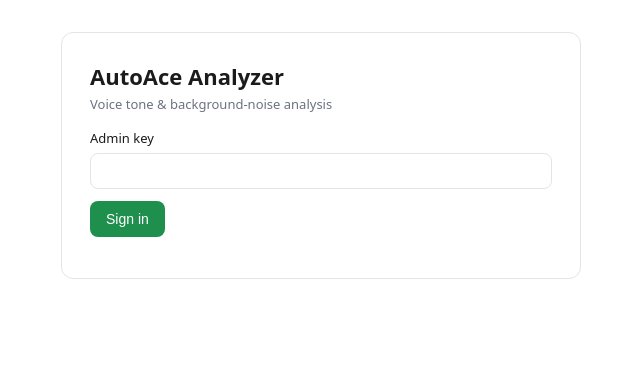
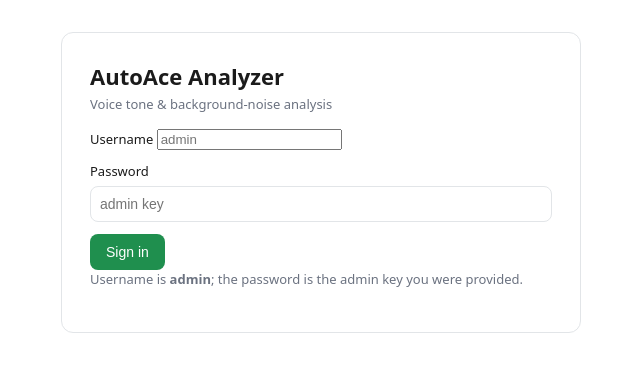
Before and after one commit to Mayank06711/autoace-voice-analyzer, a FastAPI app: page / in a window 1280 px wide. Shown: the top 372 px of the page, without its empty margins (319-959 px from the left). Run offline with FastAPI, Linux system fonts and the light colour scheme.

Commit message:
Add username and password login (username admin, password is the admin key)

```diff
--- a/app/api/routes.py
+++ b/app/api/routes.py
@@ -46,10 +46,10 @@ def app_page(request: Request):
 
 # ---------- JSON API (auth on all) ----------
 @router.post("/api/login")
-async def login(request: Request, admin_key: str = Form(...)):
+async def login(request: Request, username: str = Form(...), password: str = Form(...)):
     s = get_settings()
-    if not auth.verify_admin(admin_key, s):
-        return _err("unauthorized", "invalid admin key", 401)
+    if not auth.verify_login(username, password, s):
+        return _err("unauthorized", "invalid username or password", 401)
     resp = JSONResponse({"ok": True})
     # secure flag on HTTPS so the session cookie isn't sent in cleartext (off for local http)
     resp.set_cookie(auth.COOKIE, auth.make_token(s), httponly=True, samesite="lax",
--- a/app/config.py
+++ b/app/config.py
@@ -12,6 +12,7 @@ class Settings(BaseSettings):
 
     # --- env / auth ---
     env: str = "dev"                   # dev | production (production refuses default secrets)
+    admin_user: str = "admin"          # login username (case-insensitive); the password is admin_key
     admin_key: str = "changeme"
     session_secret: str = "dev-secret-change-me"
     max_upload_mb: int = 200           # reject uploads larger than this
--- a/app/templates/app.html
+++ b/app/templates/app.html
@@ -4,7 +4,7 @@
   <meta charset="utf-8">
   <meta name="viewport" content="width=device-width, initial-scale=1">
   <title>AutoAce — Dashboard</title>
-  <link rel="stylesheet" href="/static/app.css?v=10">
+  <link rel="stylesheet" href="/static/app.css?v=11">
 </head>
 <body>
   <main class="card wide">
@@ -57,6 +57,6 @@
       <div id="historyList" class="muted">Loading…</div>
     </section>
   </main>
-  <script src="/static/app.js?v=10"></script>
+  <script src="/static/app.js?v=11"></script>
 </body>
 </html>
--- a/app/templates/login.html
+++ b/app/templates/login.html
@@ -4,17 +4,25 @@
   <meta charset="utf-8">
   <meta name="viewport" content="width=device-width, initial-scale=1">
   <title>AutoAce — Sign in</title>
-  <link rel="stylesheet" href="/static/app.css?v=10">
+  <link rel="stylesheet" href="/static/app.css?v=11">
 </head>
 <body>
   <main class="card">
     <h1>AutoAce Analyzer</h1>
     <p class="muted">Voice tone &amp; background-noise analysis</p>
-    <form id="loginForm">
-      <label>Admin key
-        <input type="password" id="key" autocomplete="current-password" required>
+    <!-- Standard username + password form (name/autocomplete attributes set so browsers, password
+         managers, and automated agents can find and fill the fields). -->
+    <form id="loginForm" method="post" action="/api/login" autocomplete="on">
+      <label for="username">Username
+        <input type="text" id="username" name="username" autocomplete="username"
+               placeholder="admin" required>
+      </label>
+      <label for="password">Password
+        <input type="password" id="password" name="password" autocomplete="current-password"
+               placeholder="admin key" required>
       </label>
       <button type="submit">Sign in</button>
+      <p class="muted">Username is <b>admin</b>; the password is the admin key you were provided.</p>
       <p id="err" class="error"></p>
     </form>
   </main>
@@ -22,10 +30,11 @@
     document.getElementById('loginForm').addEventListener('submit', async (e) => {
       e.preventDefault();
       const fd = new FormData();
-      fd.append('admin_key', document.getElementById('key').value);
+      fd.append('username', document.getElementById('username').value);
+      fd.append('password', document.getElementById('password').value);
       const r = await fetch('/api/login', { method: 'POST', body: fd });
       if (r.ok) { location.href = '/app'; }
-      else { document.getElementById('err').textContent = 'Invalid key'; }
+      else { document.getElementById('err').textContent = 'Invalid username or password'; }
     });
   </script>
 </body>
```
Also changed, not shown: app/api/auth.py (+7 -0 lines), tests/integration/test_api.py (+5 -5 lines).
